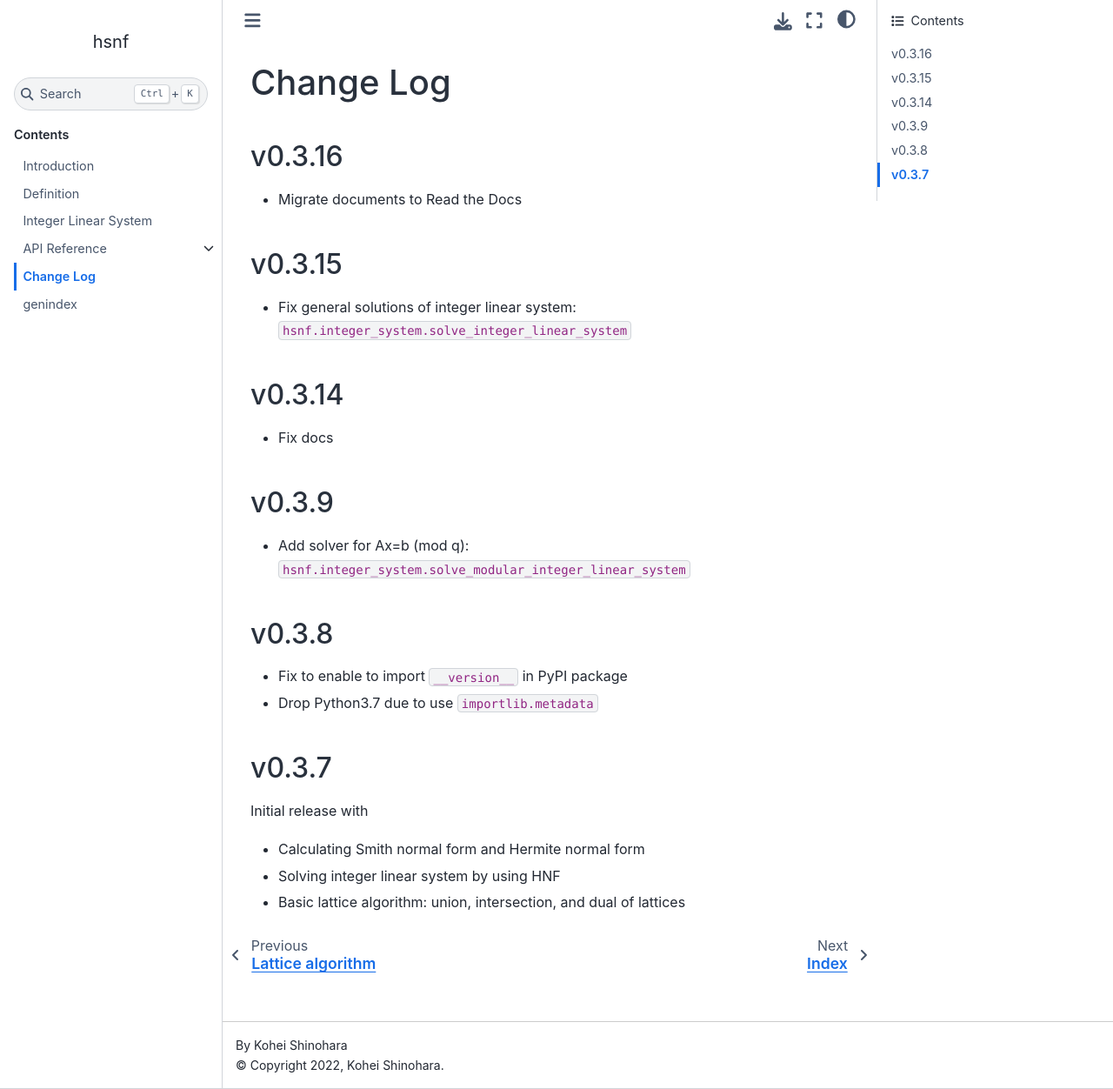
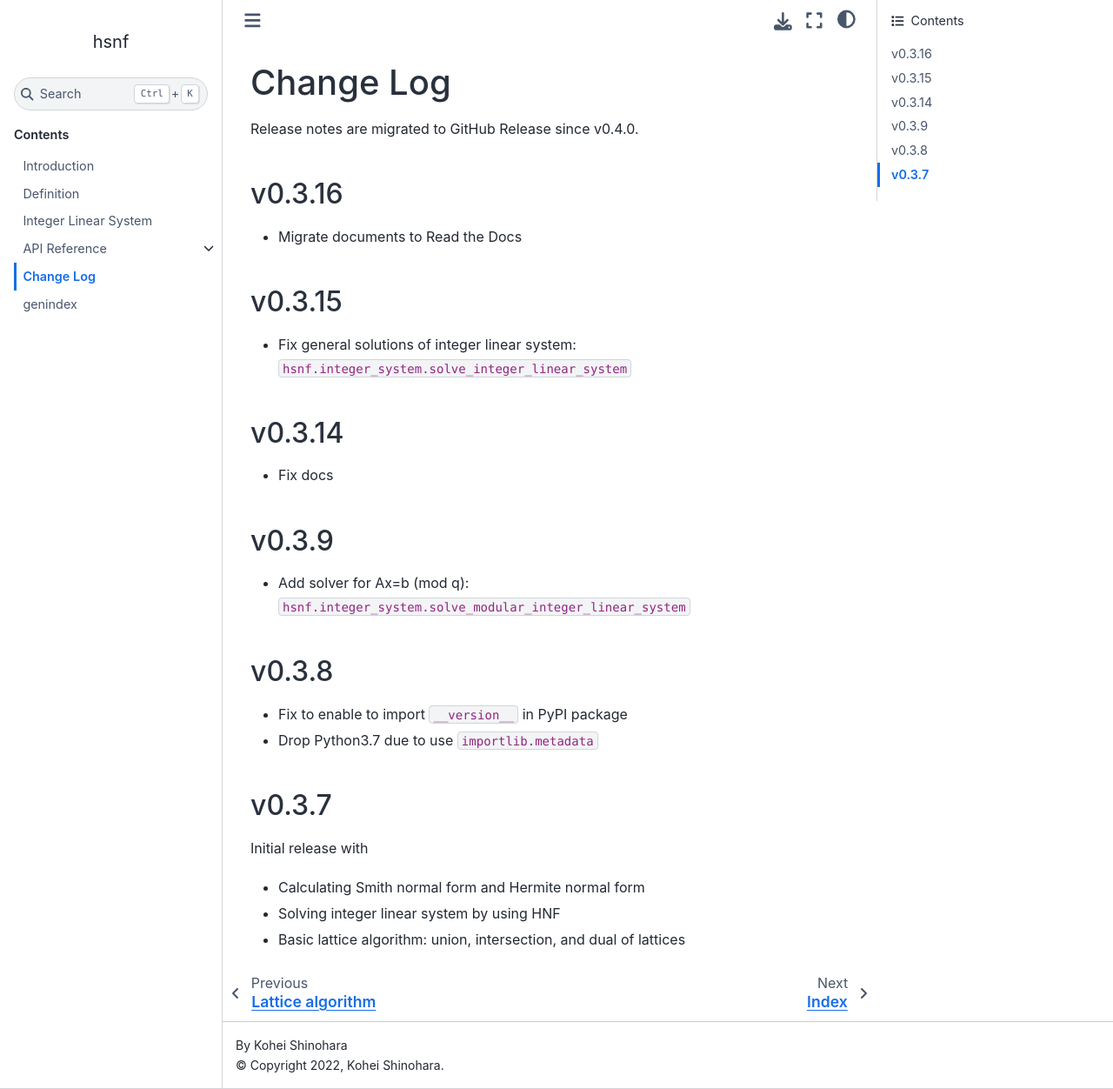
Before and after one commit to lan496/hsnf, a Sphinx documentation site: the page built from docs/changelog.md, in a window 1280 px wide and 1252 px high. Shown: the whole window at 87% size. Built offline with Sphinx 7.4.7 and the Sphinx Book theme 1.1.4, drawn with Linux system fonts in a browser that asks for light colours.

Commit message:
release v0.4.0

```diff
--- a/docs/changelog.md
+++ b/docs/changelog.md
@@ -1,4 +1,6 @@
 # Change Log
+
+Release notes are migrated to GitHub Release since v0.4.0.
 
 ## v0.3.16
 - Migrate documents to Read the Docs
```
Also changed, not shown: 1 other file.
